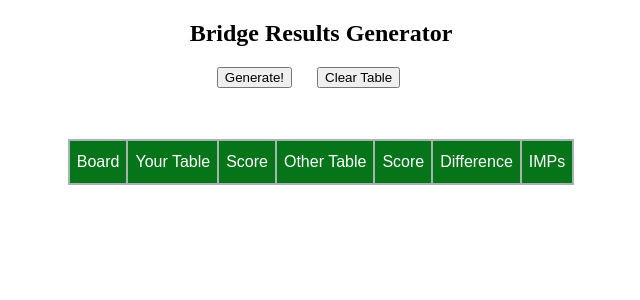
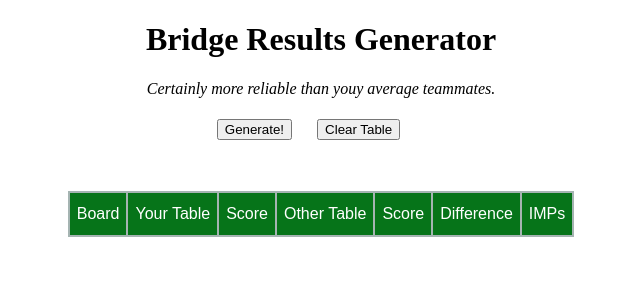
Before and after one commit to lucassperez/bridge-gen, a React (Create React App) app: page / in a window 1280 px wide. Shown: the top 300 px of the page, without its empty margins (319-959 px from the left). Built offline with nearby package versions, Linux system fonts and the light colour scheme.

Commit message:
Styling and presentation

```diff
--- a/src/App.jsx
+++ b/src/App.jsx
@@ -1,7 +1,12 @@
 import BridgeGen from './components/BridgeGen';
 
 function App () {
-  return <BridgeGen />;
+  return(
+  <div className="mainContainer">
+    <h1>Bridge Results Generator</h1>
+    <h4>Certainly more reliable than youy average teammates.</h4>
+    <BridgeGen />
+  </div>);
 }
 
 export default App;
--- a/src/components/BridgeGen.css
+++ b/src/components/BridgeGen.css
@@ -1,5 +1,10 @@
 .mainContainer {
   text-align: center;
+}
+
+h4 {
+  font-weight: normal;
+  font-style: italic;
 }
 
 .buttonArea button {
--- a/src/components/BridgeGen.jsx
+++ b/src/components/BridgeGen.jsx
@@ -81,8 +81,7 @@ function BridgeGen () {
     setImpAccumulator(0);
   }
   return (
-    <div className="mainContainer">
-      <h2>Bridge Results Generator</h2>
+    <div>
       <div className="buttonArea">
         <button onClick={() => handleGenerate()}>Generate!</button>
         <button onClick={() => handleReset()}>Clear Table</button>
```
